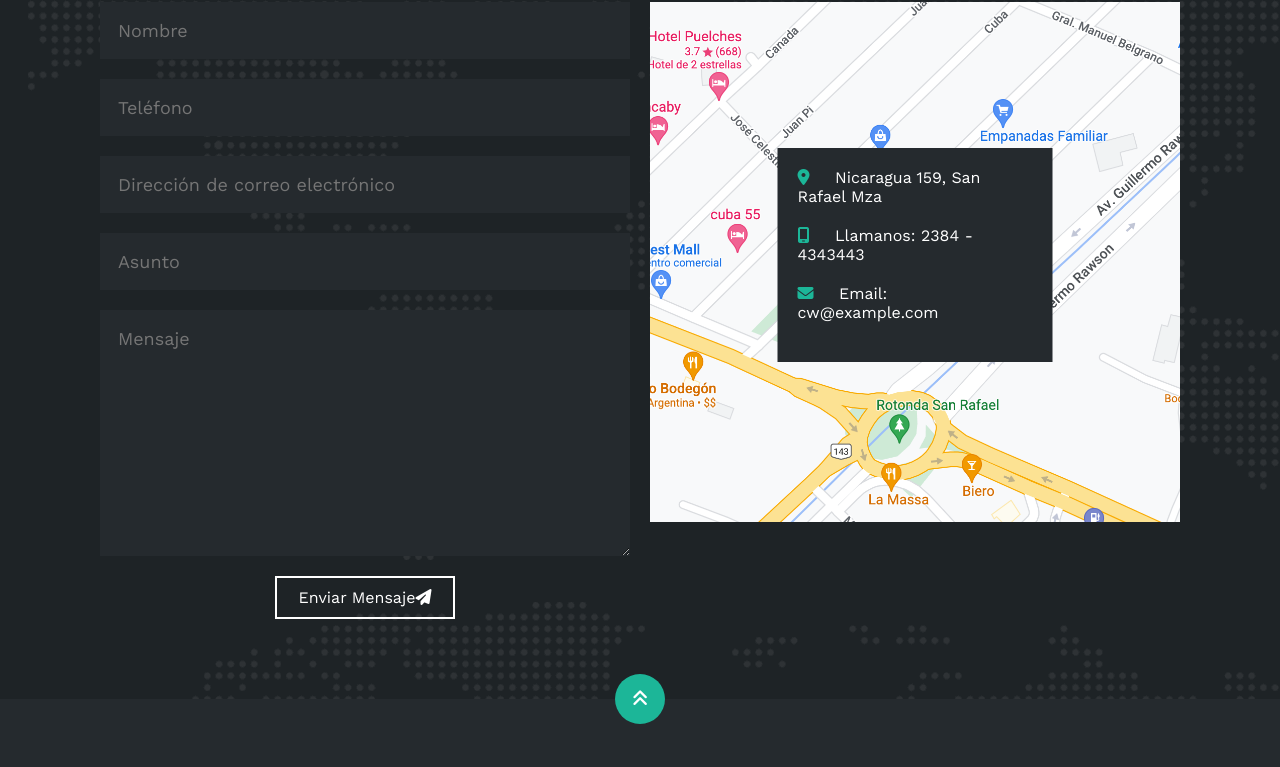
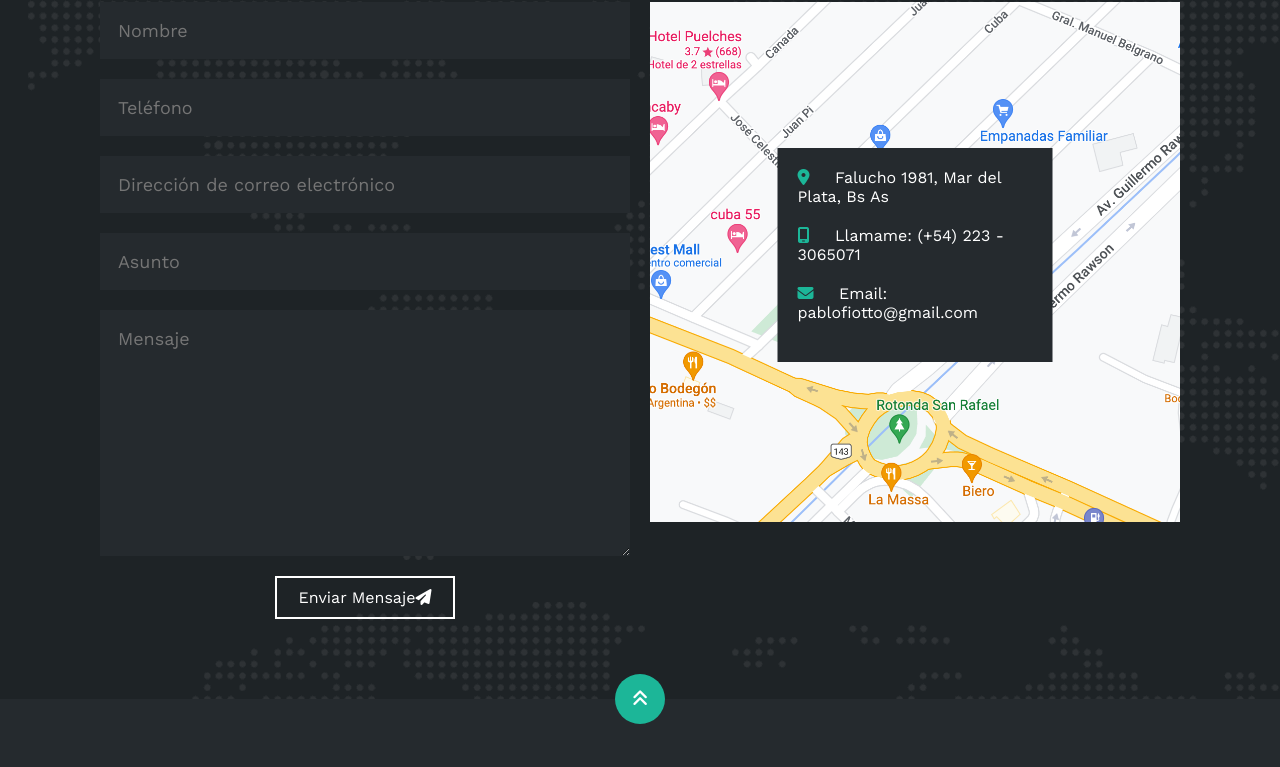
Before and after one commit to andreaber/portfolio-pablo, a plain HTML site: page index.html in a window 1280 px wide. Shown: the part 4048-4815 px from the top of the page. Drawn offline with nearby package versions, Linux system fonts and the light colour scheme.

Commit message:
feat change

```diff
--- a/index.html
+++ b/index.html
@@ -453,15 +453,15 @@
                         <ul>
                             <li>
                                 <i class="fa-solid fa-location-dot"></i>
-                                Nicaragua 159, San Rafael Mza
+                                Falucho 1981, Mar del Plata, Bs As
                             </li>
                             <li>
                                 <i class="fa-solid fa-mobile-screen"></i>
-                                Llamanos: 2384 - 4343443
+                                Llamame: (+54) 223 - 3065071
                             </li>
                             <li>
                                 <i class="fa-solid fa-envelope"></i>
-                                Email: cw@example.com
+                                Email: pablofiotto@gmail.com
                             </li>
                         </ul>
                     </div>
```
